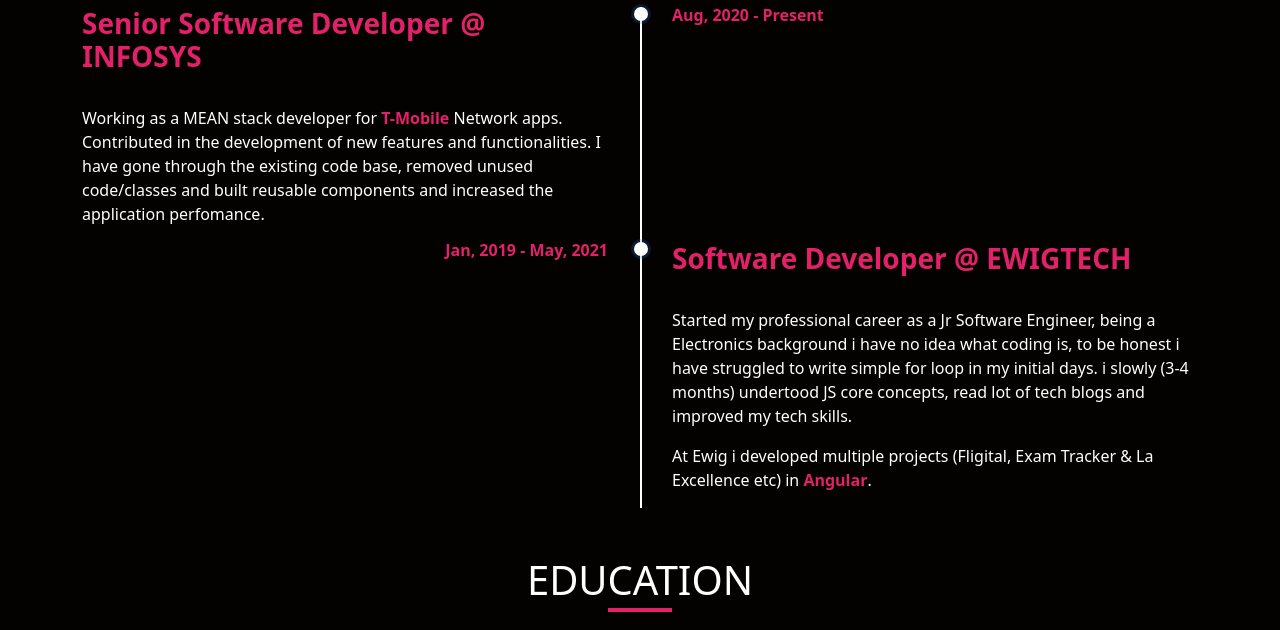
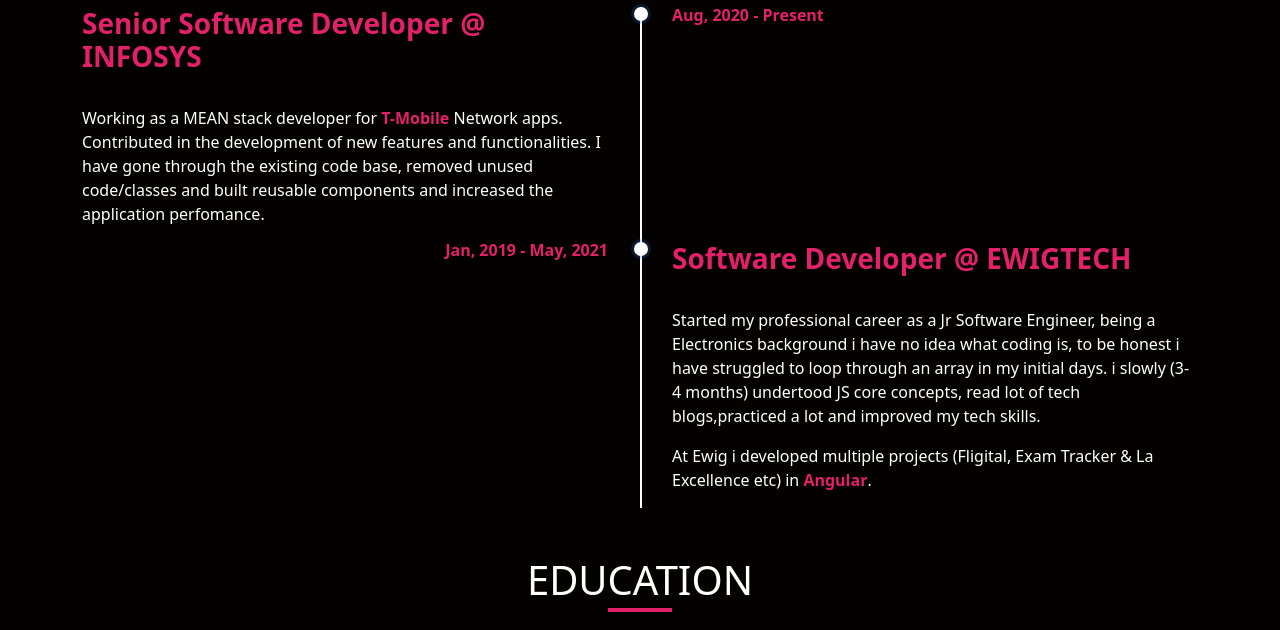
Before and after one commit to shivaji33/portfolio, a website: page index.html in a window 1280 px wide. Shown: the part 1785-2415 px from the top of the page. Drawn offline with nearby package versions, Linux system fonts and the light colour scheme.

Commit message:
minor changes

```diff
--- a/index.html
+++ b/index.html
@@ -171,8 +171,8 @@
             <div class="timeline-content">
               <h3>Software Developer @ EWIGTECH</h3>
               <p>Started my professional career as a Jr Software Engineer, being a Electronics background
-                i have no idea what coding is, to be honest i have struggled to write simple for loop in my initial days.
-                 i slowly (3-4 months) undertood JS core concepts, read lot of tech blogs and improved my tech skills.</p>
+                i have no idea what coding is, to be honest i have struggled to loop through an array in my initial days.
+                 i slowly (3-4 months) undertood JS core concepts, read lot of tech blogs,practiced a lot and improved my tech skills.</p>
                 <p>At Ewig i developed multiple projects (Fligital, Exam Tracker & La Excellence etc) in <b class="highlighted-text">Angular</b>.</p>
             </div>
 
```
